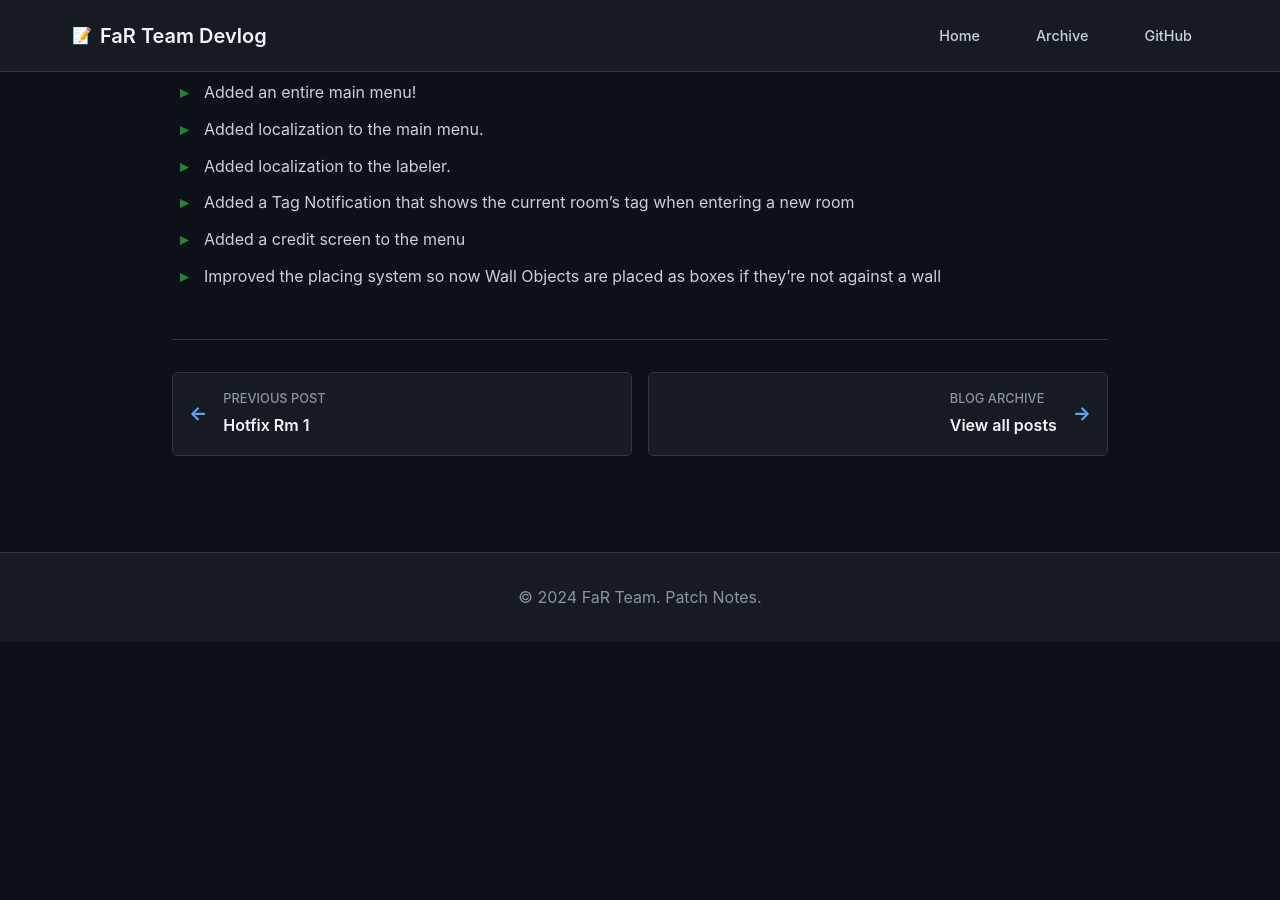
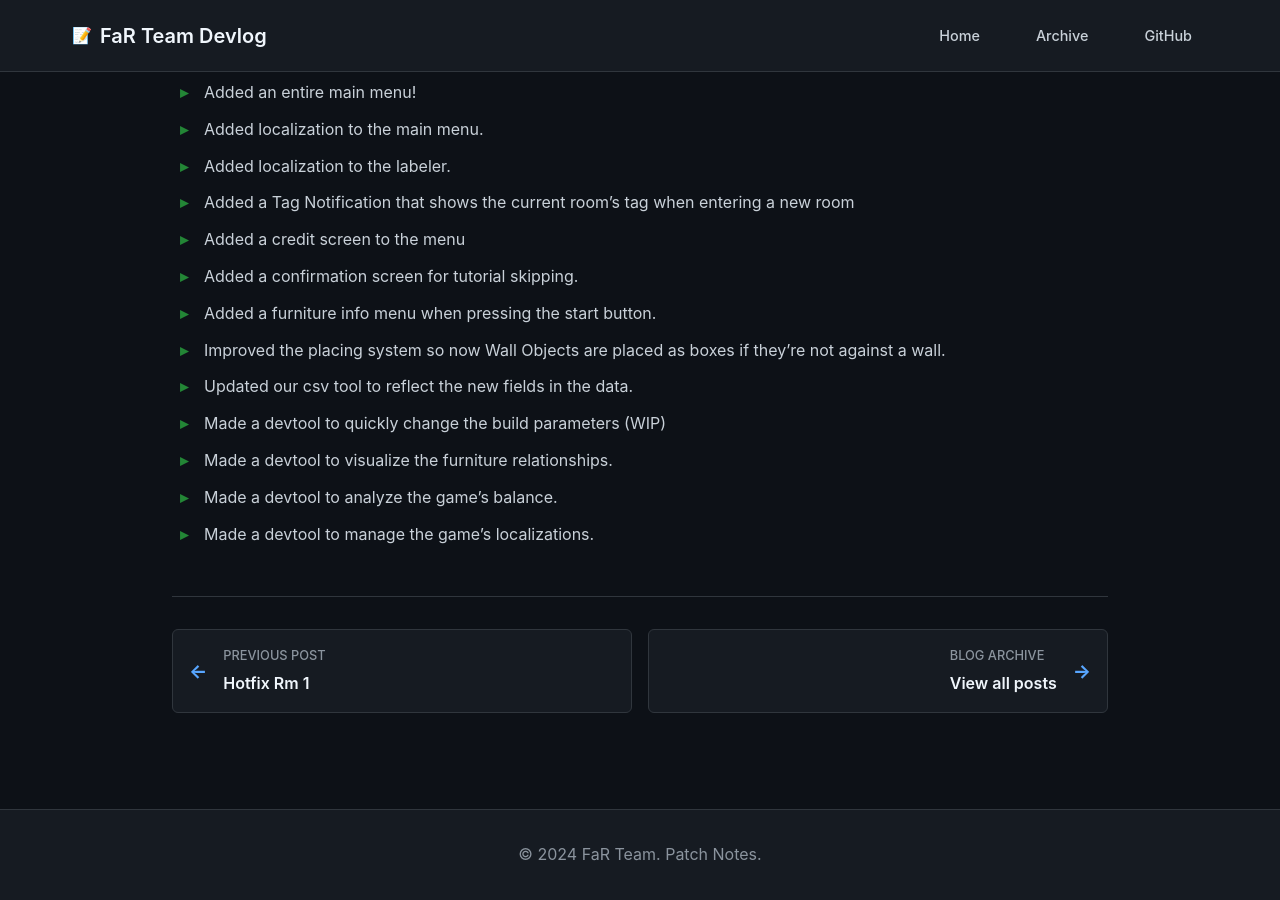
Before and after one commit to FaR-Team/patch-notes, a Jekyll site: the page built from _posts/2025-06-05-Room-Makers-QoL.md, in a window 1280 px wide and 900 px high, scrolled down 686 px. Built offline with Jekyll 4.4.1, drawn with Linux system fonts in a browser that asks for light colours; our own code applies the rules of GitHub Pages for plain Markdown files; before the commit the page ends 1328 px from its top, so only the background shows below that.

Commit message:
Update 2025-06-05-Room-Makers-QoL.md

```diff
--- a/_posts/2025-06-05-Room-Makers-QoL.md
+++ b/_posts/2025-06-05-Room-Makers-QoL.md
@@ -14,4 +14,11 @@
 + Added localization to the labeler.
 + Added a Tag Notification that shows the current room's tag when entering a new room
 + Added a credit screen to the menu
-+ Improved the placing system so now Wall Objects are placed as boxes if they're not against a wall
++ Added a confirmation screen for tutorial skipping.
++ Added a furniture info menu when pressing the start button.
++ Improved the placing system so now Wall Objects are placed as boxes if they're not against a wall.
++ Updated our csv tool to reflect the new fields in the data.
++ Made a devtool to quickly change the build parameters (WIP)
++ Made a devtool to visualize the furniture relationships.
++ Made a devtool to analyze the game's balance.
++ Made a devtool to manage the game's localizations.
```
